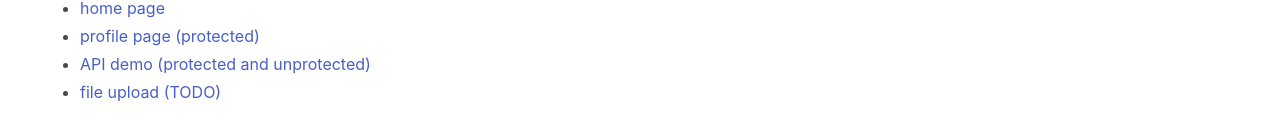
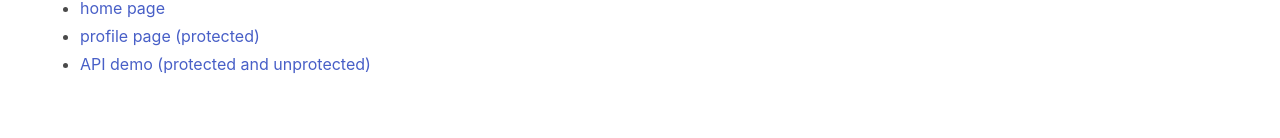
Before and after one commit to underbringer/sezzle, a React (Create React App) app in the folder web/: page /profile in a window 1280 px wide. Shown: the part 288-426 px from the top of the page. Built offline with nearby package versions, Linux system fonts and the light colour scheme; what auth0-js would draw is missing.

Commit message:
remove unused link

```diff
--- a/web/src/Footer/index.js
+++ b/web/src/Footer/index.js
@@ -11,7 +11,6 @@ const Footer = () => (
           <li><Link to="/">home page</Link></li>
           <li><Link to="/profile">profile page (protected)</Link></li>
           <li><Link to="/api-demo">API demo (protected and unprotected)</Link></li>
-          <li><a href="/upload">file upload (TODO)</a></li>
         </ul>
       </div>
     </footer>
```
